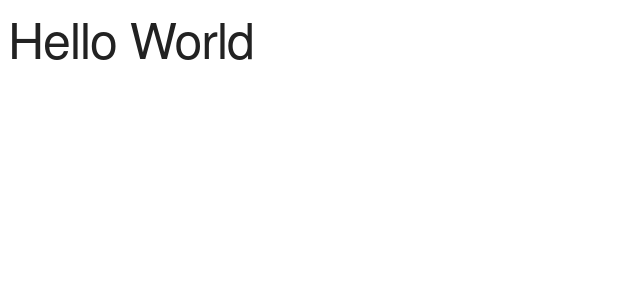
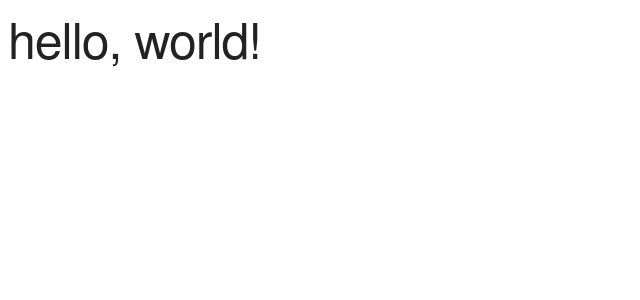
Before and after one commit to vermad843/React-Docs-, a React (Create React App) app: page / in a window 1280 px wide. Shown: the top 300 px of the page, without its empty margins (0-640 px from the left). Built offline with nearby package versions, Linux system fonts and the light colour scheme.

Commit message:
hello world another way

```diff
--- a/src/App.js
+++ /dev/null
@@ -1,15 +0,0 @@
-import React, { Component } from 'react';
-import './App.css';
-
-
-class App extends Component {
-    render() {
-        return (
-            <div className = "App">
-               <h1>Hello World</h1>
-            </div>
-        );
-    }
-}
-
-export default App;
--- a/src/index.js
+++ b/src/index.js
@@ -1,10 +1,9 @@
 import React from 'react';
 import ReactDOM from 'react-dom';
-import App from './App';
 
 
 
 
 ReactDOM.render(
-  <App/>
+  <h1>hello, world!</h1>
     , document.getElementById("root"))
```
